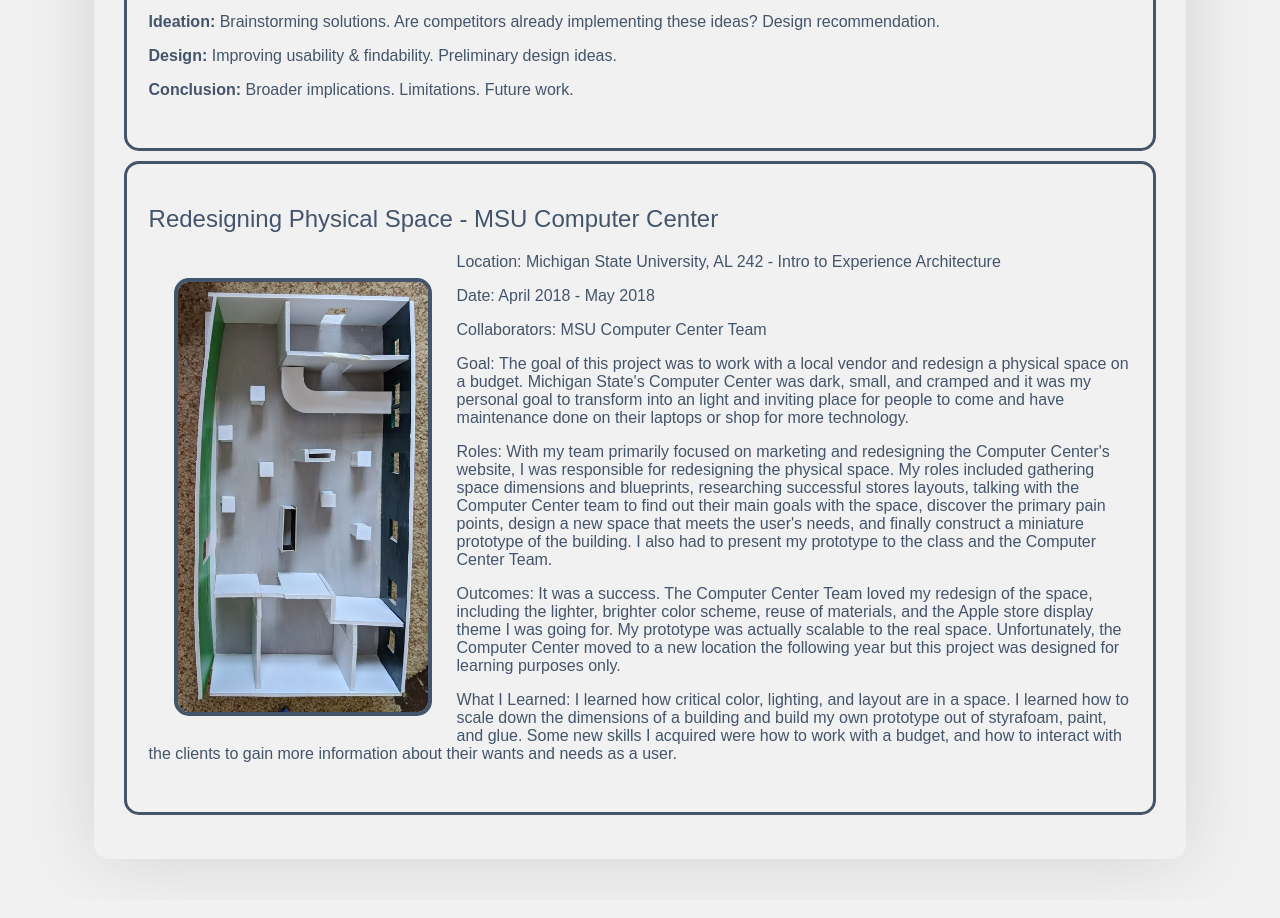
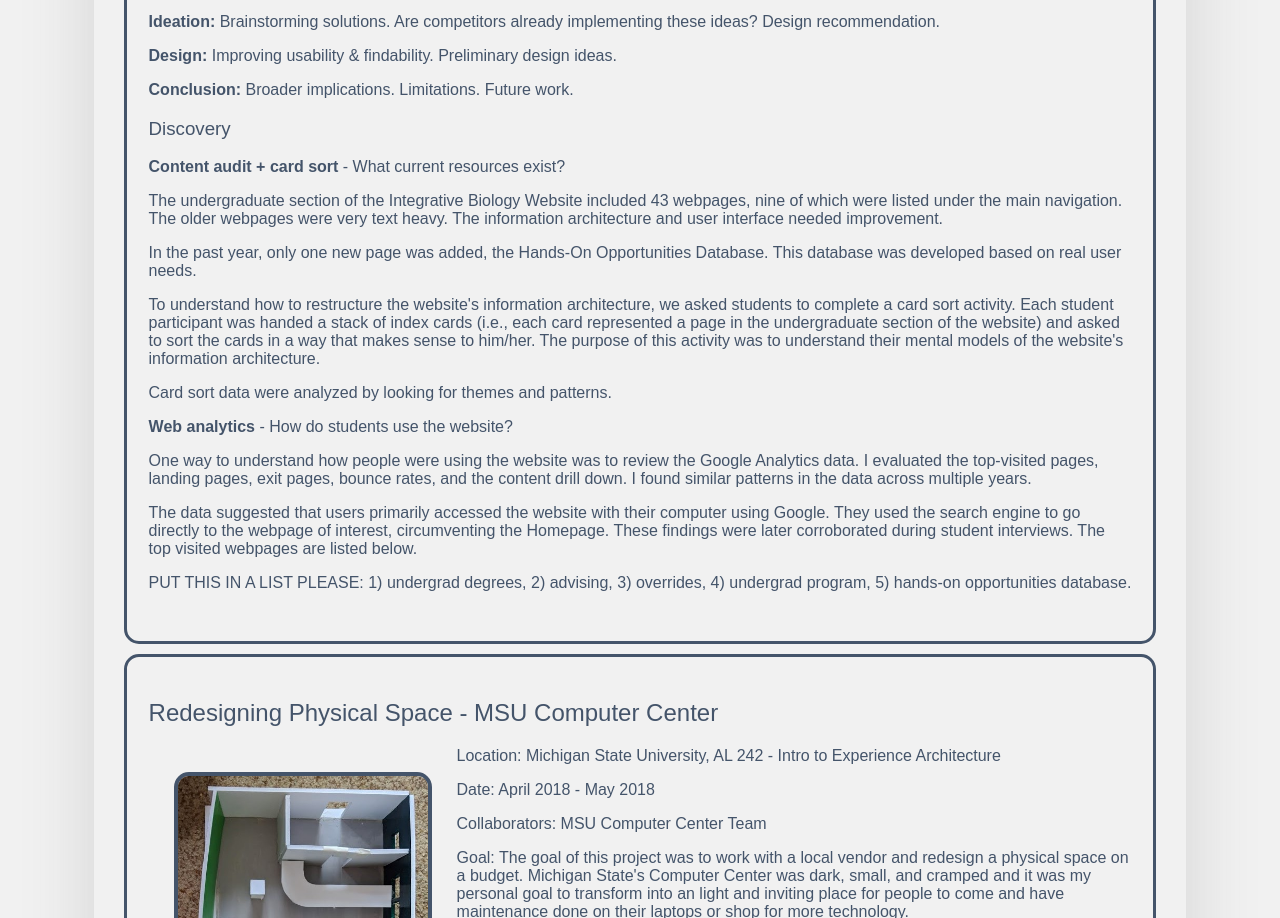
Before and after one commit to abriellemason/amason_portfolio, a plain HTML site: page portfolio.html in a window 1280 px wide. Shown: the part 2097-3015 px from the top of the page. Drawn offline with Linux system fonts and the light colour scheme.

Commit message:
added more content to website

```diff
--- a/portfolio.html
+++ b/portfolio.html
@@ -114,6 +114,35 @@
                 <p>
                     <strong>Conclusion: </strong>Broader implications. Limitations. Future work.
                 </p>
+                <h3>Discovery</h3>
+                <p>
+                    <strong>Content audit + card sort</strong> - What current resources exist?
+                </p>
+                <p>
+                    The undergraduate section of the Integrative Biology Website included 43 webpages, nine of which were listed under the main navigation. The older webpages were very text heavy. The information architecture and user interface needed improvement.
+                </p>
+                <p>
+                    In the past year, only one new page was added, the Hands-On Opportunities Database. This database was developed based on real user needs.
+                </p>
+                <p>
+                    To understand how to restructure the website's information architecture, we asked students to complete a card sort activity. Each student participant was handed a stack of index cards (i.e., each card represented a page in the undergraduate section of the website) and asked to sort the cards in a way that makes sense to him/her. The purpose of this activity was to understand their mental models of the website's information architecture.
+                </p>
+                <p>
+                    Card sort data were analyzed by looking for themes and patterns.
+                </p>
+                <p>
+                    <strong>Web analytics</strong> - How do students use the website?
+                </p>
+                <p>
+                    One way to understand how people were using the website was to review the Google Analytics data.  I evaluated the top-visited pages, landing pages, exit pages, bounce rates, and the content drill down. I found similar patterns in the data across multiple years.
+                </p>
+                <p>
+                    The data suggested that users primarily accessed the website with their computer using Google. They used the search engine to go directly to the webpage of interest, circumventing the Homepage. These findings were later corroborated during student interviews. The top visited webpages are listed below.
+                </p>
+                <p>
+                    PUT THIS IN A LIST PLEASE: 1) undergrad degrees, 2) advising, 3)  overrides, 4) undergrad program, 5) hands-on opportunities database.
+                </p>
+
             </div>
             <div class="card" id="text">
                 <h2 class="store-title">Redesigning Physical Space - MSU Computer Center</h2>
```
